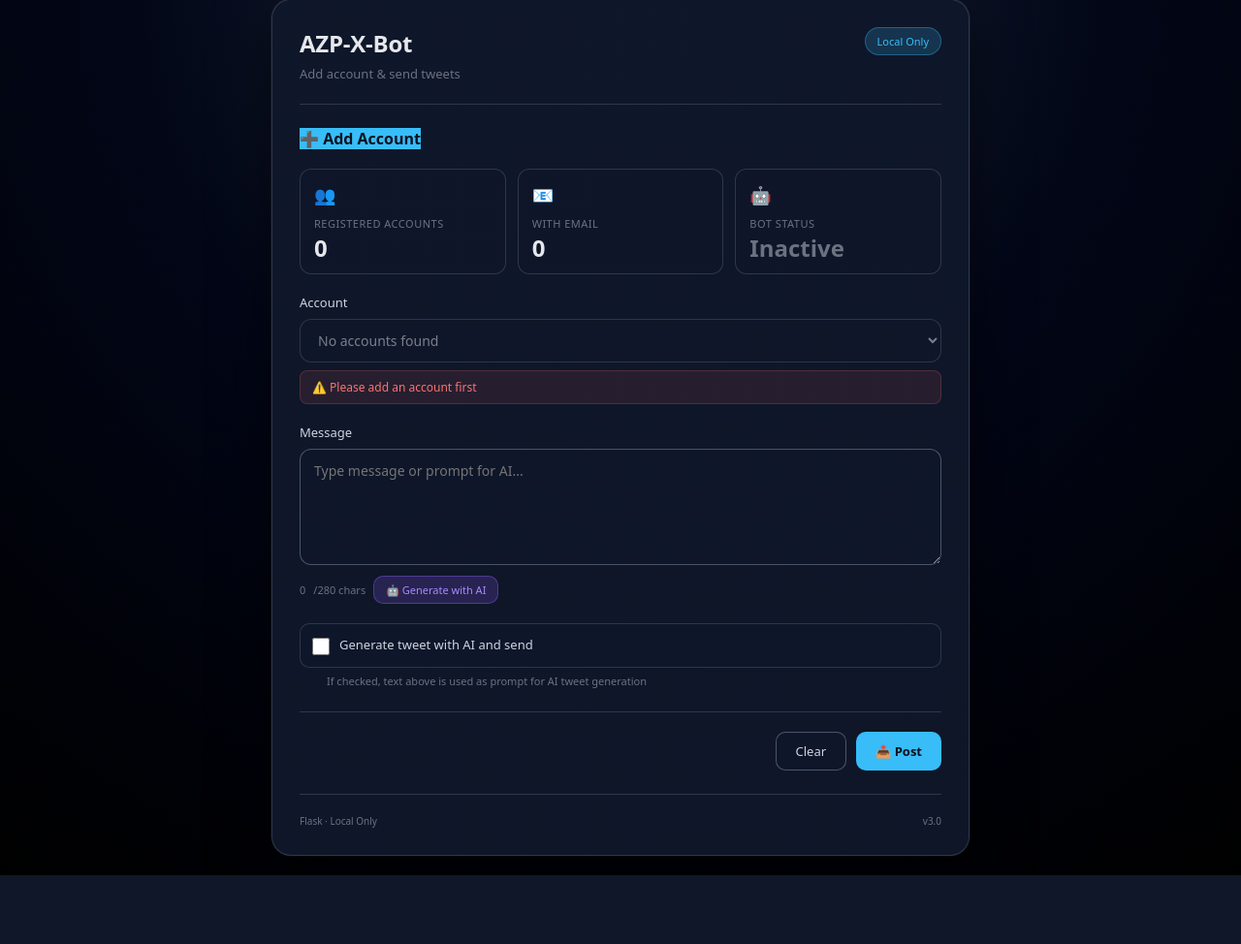
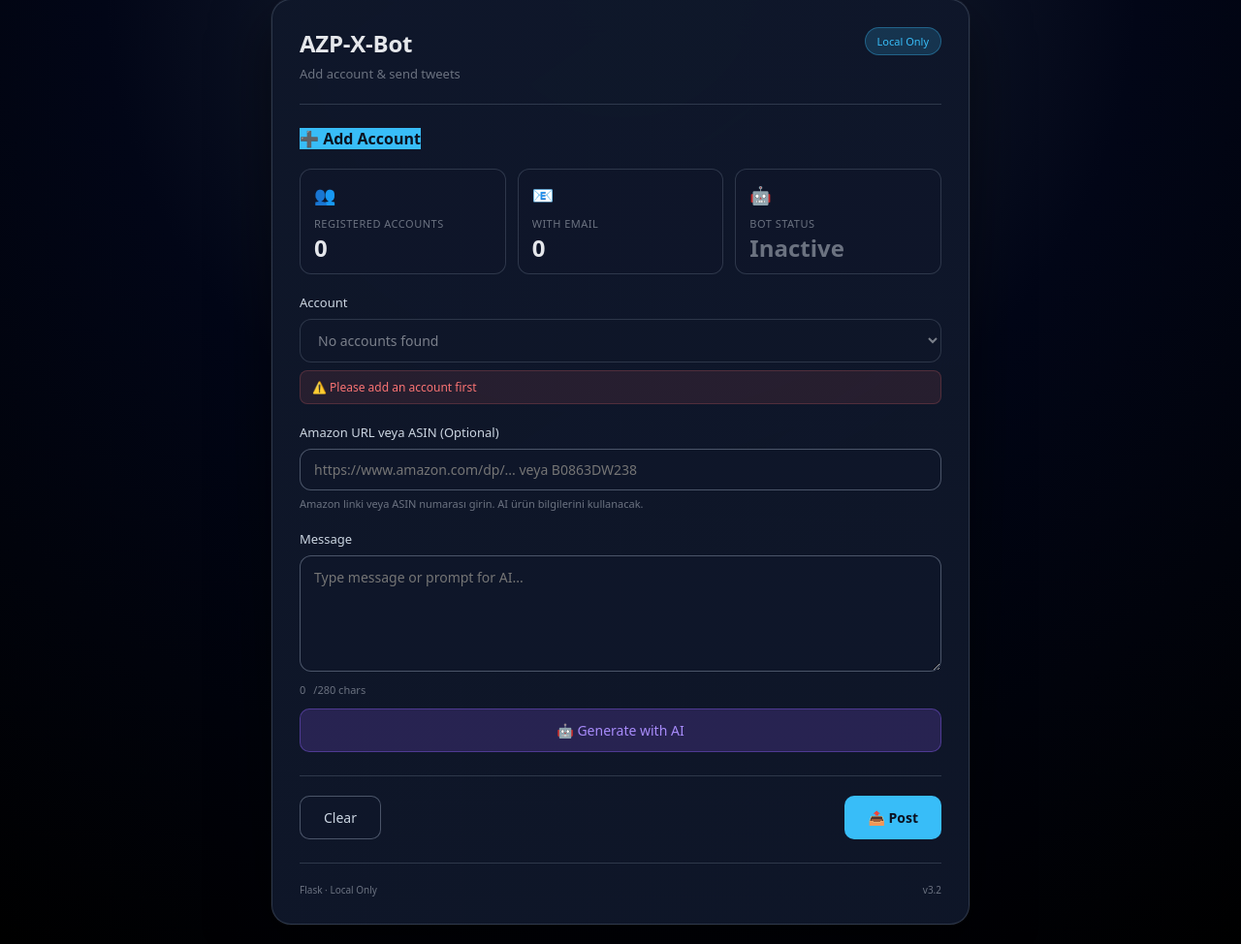
Before and after one commit to fuatyigitkocyigit/azp-twb-v3, a Flask app: page / in a window 1280 px wide. Shown: the part 21-995 px from the top of the page at 97% size. Before the commit the page ends 924 px from the top, so only its background shows below. Run offline with Flask 3, Linux system fonts and the light colour scheme.

Commit message:
Added missing requirement. Second big UI update. Fixed problems. Added the request-response system. Now bot can make auto posts according to the requests.

```diff
--- a/app.py
+++ b/app.py
@@ -5,11 +5,12 @@
 import secrets
 import hashlib
 import requests
+import re
 from flask import Flask, redirect, request, render_template, flash, session
 from dotenv import load_dotenv
-from urllib.parse import urlencode
+from urllib.parse import urlencode, urlparse, parse_qs
 from flask import jsonify
-from get_description import generate_post_text_for_asin
+from get_description import generate_post_text_for_asin, generate_tweet_from_prompt
 
 
 load_dotenv()
@@ -29,6 +30,67 @@
 app = Flask(__name__)
 app.secret_key = os.getenv("FLASK_SECRET", "dev-secret-change-me")
 
+API_KEY = os.getenv("API_KEY", "azxtwbkey")  # API key for authentication
+
+# ---------------- ASIN EXTRACTION ----------------
+def extract_asin_from_url(amazon_url: str) -> str:
+    """
+    Extracts ASIN from various Amazon URL formats.
+    Examples:
+    - https://www.amazon.com/dp/B0863DW238
+    - https://www.amazon.com/product-name/dp/B0863DW238/ref=...
+    - https://www.amazon.com/gp/product/B0863DW238
+    """
+    if not amazon_url:
+        raise ValueError("Amazon URL is required")
+
+    amazon_url = amazon_url.strip()
+
+    # Pattern 1: /dp/ASIN or /product/ASIN
+    patterns = [
+        r'/dp/([A-Z0-9]{10})',  # /dp/B0863DW238
+        r'/gp/product/([A-Z0-9]{10})',  # /gp/product/B0863DW238
+        r'/product/([A-Z0-9]{10})',  # /product/B0863DW238
+        r'/dp/([A-Z0-9]{10})/',  # /dp/B0863DW238/
+    ]
+
+    for pattern in patterns:
+        match = re.search(pattern, amazon_url)
+        if match:
+            asin = match.group(1)
+            if len(asin) == 10:
+                return asin
+
+    # Pattern 2: Check query parameters
+    parsed = urlparse(amazon_url)
+    query_params = parse_qs(parsed.query)
+
+    # Some URLs have ASIN in query params
+    if 'asin' in query_params:
+        asin = query_params['asin'][0]
+        if len(asin) == 10:
+            return asin
+
+    raise ValueError(f"Could not extract ASIN from URL: {amazon_url}")
+
+# ---------------- FIND USER BY EMAIL ----------------
+def find_user_by_email(email: str):
+    """Find user ID by email address."""
+    email = email.strip().lower()
+    for user_id, user_data in USERS.items():
+        user_email = (user_data.get("email") or "").strip().lower()
+        if user_email == email:
+            return user_id, user_data
+    return None, None
+
+# ---------------- API KEY AUTHENTICATION ----------------
+def check_api_key():
+    """Check if API key is valid."""
+    api_key = request.headers.get("X-API-Key")
+    if not api_key or api_key != API_KEY:
+        return False
+    return True
+
 @app.route("/generate_tweet", methods=["POST"])
 def generate_tweet():
     data = request.get_json(silent=True) or {}
@@ -41,6 +103,125 @@
         return jsonify({"ok": True, "post_text": post_text})
     except Exception as e:
         return jsonify({"ok": False, "error": str(e)}), 400
+
+@app.route("/api/generate-text", methods=["POST"])
+def generate_text():
+    """
+    Endpoint for UI to generate tweet text from prompt.
+    Expects JSON: {"prompt": "...", "amazon_url": "...", "asin": "..."} (all optional but at least one required)
+    Returns: {"success": bool, "text": "...", "error": "..."}
+    """
+    data = request.get_json(silent=True) or {}
+    prompt = (data.get("prompt") or "").strip()
+    amazon_url = (data.get("amazon_url") or "").strip()
+    asin = (data.get("asin") or "").strip()
+    user_provided_url = (data.get("user_provided_url") or "").strip()
+
+    if not prompt and not amazon_url and not asin:
+        return jsonify({
+            "success": False,
+            "error": "Either prompt, amazon_url, or asin is required"
+        }), 400
+
+    try:
+        # Use user_provided_url if explicitly provided, otherwise use amazon_url if it's a URL
+        final_user_url = user_provided_url if user_provided_url else (amazon_url if amazon_url.startswith('http') else None)
+
+        tweet_text = generate_tweet_from_prompt(
+            prompt if prompt else "",
+            amazon_url if amazon_url and amazon_url.startswith('http') else None,
+            asin if asin else None,
+            user_provided_url=final_user_url
+        )
+        return jsonify({
+            "success": True,
+            "text": tweet_text
+        }), 200
+    except Exception as e:
+        return jsonify({
+            "success": False,
+            "error": str(e)
+        }), 500
+
+@app.route("/api/post-amazon", methods=["POST"])
+def post_amazon_product():
+    """
+    Endpoint for automatic Amazon product posting.
+    Expects JSON: {"email": "...", "amazon_url": "..."}
+    Returns: {"success": bool, "message": "...", "tweet_id": "...", "post_text": "..."}
+    """
+    # Check API key
+    if not check_api_key():
+        return jsonify({
+            "success": False,
+            "message": "Invalid or missing API key"
+        }), 401
+
+    # Get request data
+    data = request.get_json(silent=True) or {}
+    email = (data.get("email") or "").strip()
+    amazon_url = (data.get("amazon_url") or "").strip()
+
+    # Validate input
+    if not email:
+        return jsonify({
+            "success": False,
+            "message": "Email is required"
+        }), 400
+
+    if not amazon_url:
+        return jsonify({
+            "success": False,
+            "message": "Amazon URL is required"
+        }), 400
+
+    try:
+        # Extract ASIN from URL
+        asin = extract_asin_from_url(amazon_url)
+
+        # Find user by email
+        user_id, user_data = find_user_by_email(email)
+        if not user_id:
+            return jsonify({
+                "success": False,
+                "message": f"User with email '{email}' not found. Please login first."
+            }), 404
+
+        # Generate tweet content using AI (use the provided URL from user)
+        post_text = generate_post_text_for_asin(asin, user_provided_url=amazon_url)
+
+        # Post tweet
+        success, message, tweet_id = post_tweet_v2(user_id, post_text)
+
+        if success:
+            return jsonify({
+                "success": True,
+                "message": "Tweet posted successfully",
+                "tweet_id": tweet_id,
+                "post_text": post_text,
+                "asin": asin,
+                "email": email,
+                "username": user_data.get("username", "unknown")
+            }), 200
+        else:
+            return jsonify({
+                "success": False,
+                "message": f"Failed to post tweet: {message}",
+                "asin": asin,
+                "email": email,
+                "post_text": post_text
+            }), 500
+
+    except ValueError as e:
+        return jsonify({
+            "success": False,
+            "message": str(e)
+        }), 400
+    except Exception as e:
+        return jsonify({
+            "success": False,
+            "message": f"Error: {str(e)}"
+        }), 500
 
 # ------------------ USERS ------------------
 if os.path.exists(TOKEN_FILE):
@@ -213,12 +394,12 @@
 def post_tweet_v2(user_id, text):
     user = USERS.get(user_id)
     if not user:
-        return False, "User not found"
+        return False, "User not found", None
 
     try:
         refresh_token_if_needed(user_id)
     except Exception as e:
-        return False, f"Token refresh error: {e}"
+        return False, f"Token refresh error: {e}", None
 
     headers = {
         "Authorization": f"Bearer {USERS[user_id]['access_token']}",
@@ -230,8 +411,13 @@
 
     # Some clients return 201, some return 200
     if resp.status_code in (200, 201):
-        return True, "Tweet posted"
-    return False, f"{resp.status_code} {resp.text}"
+        try:
+            response_data = resp.json()
+            tweet_id = response_data.get("data", {}).get("id")
+            return True, "Tweet posted", tweet_id
+        except:
+            return True, "Tweet posted", None
+    return False, f"{resp.status_code} {resp.text}", None
 
 # ---------------- UI ----------------
 @app.route("/", methods=["GET", "POST"])
@@ -250,7 +436,7 @@
         if not user_id or not text:
             flash("Please select account & enter text", "error")
         else:
-            ok, msg = post_tweet_v2(user_id, text)
+            ok, msg, _ = post_tweet_v2(user_id, text)
             flash(msg, "success" if ok else "error")
 
     return render_template("index.html",
--- a/requirements.txt
+++ b/requirements.txt
@@ -2,3 +2,4 @@
 python-dotenv==1.0.1
 requests==2.32.3
 requests-oauthlib==2.0.0
+openai==1.12.0
--- a/templates/index.html
+++ b/templates/index.html
@@ -316,7 +316,7 @@
         /* Buttons */
         .actions {
             display: flex;
-            justify-content: flex-end;
+            justify-content: space-between;
             gap: 10px;
             margin-top: 24px;
             padding-top: 20px;
@@ -325,8 +325,8 @@
         button {
             border: none;
             border-radius: 10px;
-            padding: 10px 20px;
-            font-size: 13px;
+            padding: 12px 24px;
+            font-size: 14px;
             font-weight: 500;
             cursor: pointer;
             display: inline-flex;
@@ -363,10 +363,13 @@
             background: rgba(139, 92, 246, 0.2);
             color: #a78bfa;
             border: 1px solid rgba(139, 92, 246, 0.4);
-            padding: 6px 12px;
-            font-size: 11px;
+            padding: 12px 20px;
+            font-size: 14px;
             margin: 0;
             font-weight: 500;
+            width: 100%;
+            justify-content: center;
+            text-align: center;
         }
         .btn-ai:hover {
             background: rgba(139, 92, 246, 0.3);
@@ -559,32 +562,34 @@
             </div>
 
             <div class="field">
+                <label for="amazon_url">Amazon URL veya ASIN (Optional)</label>
+                <input type="text" id="amazon_url" name="amazon_url" placeholder="https://www.amazon.com/dp/... veya B0863DW238" />
+                <div class="helper" style="margin-top: 6px;">
+                    <span style="font-size: 11px; color: var(--muted);">Amazon linki veya ASIN numarası girin. AI ürün bilgilerini kullanacak.</span>
+                </div>
+            </div>
+
+            <div class="field">
                 <label for="text">Message</label>
                 <textarea id="text" name="text" placeholder="Type message or prompt for AI..." maxlength="280" required></textarea>
                 <div class="helper">
                     <span id="char-count">0</span>/280 chars
-                    <button type="button" id="generate-btn" class="btn-ai">🤖 Generate with AI</button>
+                </div>
+                <div style="margin-top: 12px;">
+                    <button type="button" id="generate-btn" class="btn-ai" style="width: 100%; padding: 12px 20px; font-size: 14px;">🤖 Generate with AI</button>
                 </div>
                 <div id="ai-status" style="display: none;"></div>
             </div>
 
-            <div class="field">
-                <div class="checkbox-field">
-                    <input type="checkbox" id="use_ai" name="use_ai">
-                    <label for="use_ai">Generate tweet with AI and send</label>
-                </div>
-                <div class="checkbox-helper">If checked, text above is used as prompt for AI tweet generation</div>
-            </div>
-
             <div class="actions">
                 <button type="reset" class="btn-secondary">Clear</button>
-                <button type="submit" class="btn-primary">📤 Post</button>
+                <button type="submit" id="post-btn" class="btn-primary">📤 Post</button>
             </div>
         </form>
 
         <div class="footer">
             <div>Flask · Local Only</div>
-            <div>v3.0</div>
+            <div>v3.2</div>
         </div>
     </div>
 </div>
@@ -615,26 +620,57 @@
     updateCharCount();
 
     // AI Text Generation
+    const postBtn = document.getElementById('post-btn');
+
     generateBtn.addEventListener('click', async function() {
         const prompt = textarea.value.trim();
+        const amazonInput = document.getElementById('amazon_url').value.trim();
 
-        if (!prompt) {
-            showAIStatus('Please enter a prompt/text first', 'error');
+        if (!prompt && !amazonInput) {
+            showAIStatus('Please enter a prompt/text or Amazon URL/ASIN first', 'error');
             return;
         }
 
         generateBtn.disabled = true;
         generateBtn.textContent = '⏳ Generating...';
+        postBtn.disabled = true; // Block post button while generating
         showAIStatus('Generating tweet with AI...', 'loading');
 
         try {
+            const payload = {};
+            if (prompt) {
+                payload.prompt = prompt;
+            }
+
+            // Check if input is ASIN (10 alphanumeric characters) or URL
+            if (amazonInput) {
+                const asinPattern = /^[A-Z0-9]{10}$/;
+                if (asinPattern.test(amazonInput.toUpperCase())) {
+                    // It's an ASIN
+                    payload.asin = amazonInput.toUpperCase();
+                } else if (amazonInput.startsWith('http')) {
+                    // It's a URL - pass both as amazon_url (for ASIN extraction) and as user_provided_url
+                    payload.amazon_url = amazonInput;
+                    payload.user_provided_url = amazonInput; // This will be used in the tweet
+                } else {
+                    // Try to treat as URL anyway
+                    payload.amazon_url = amazonInput;
+                    payload.user_provided_url = amazonInput;
+                }
+            }
+
             const response = await fetch('/api/generate-text', {
                 method: 'POST',
                 headers: {
                     'Content-Type': 'application/json',
                 },
-                body: JSON.stringify({ prompt: prompt })
+                body: JSON.stringify(payload)
             });
+
+            if (!response.ok) {
+                const errorData = await response.json().catch(() => ({ error: 'Unknown error' }));
+                throw new Error(errorData.error || `HTTP ${response.status}`);
+            }
 
             const data = await response.json();
 
@@ -650,6 +686,7 @@
         } finally {
             generateBtn.disabled = false;
             generateBtn.textContent = '🤖 Generate with AI';
+            postBtn.disabled = false; // Unblock post button
         }
     });
 
```
Also changed, not shown: get_description.py (+302 -4 lines).
